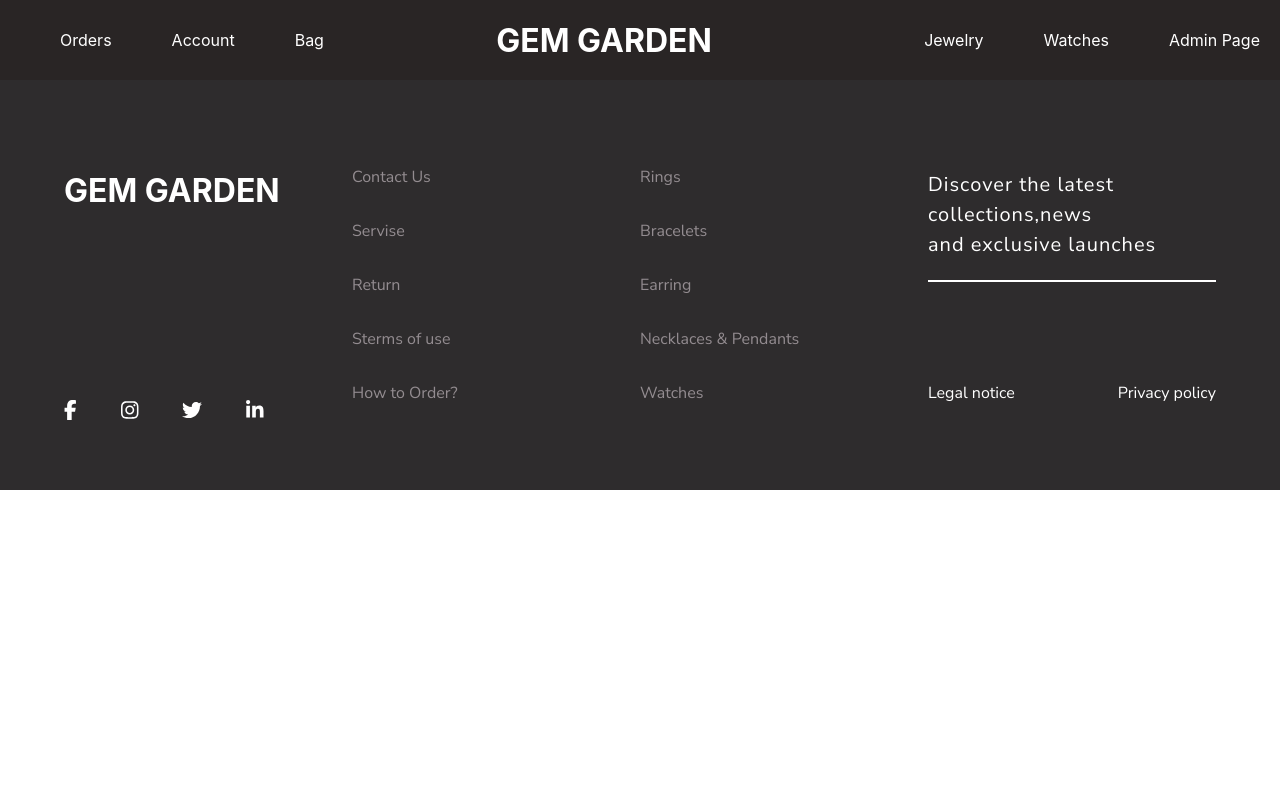
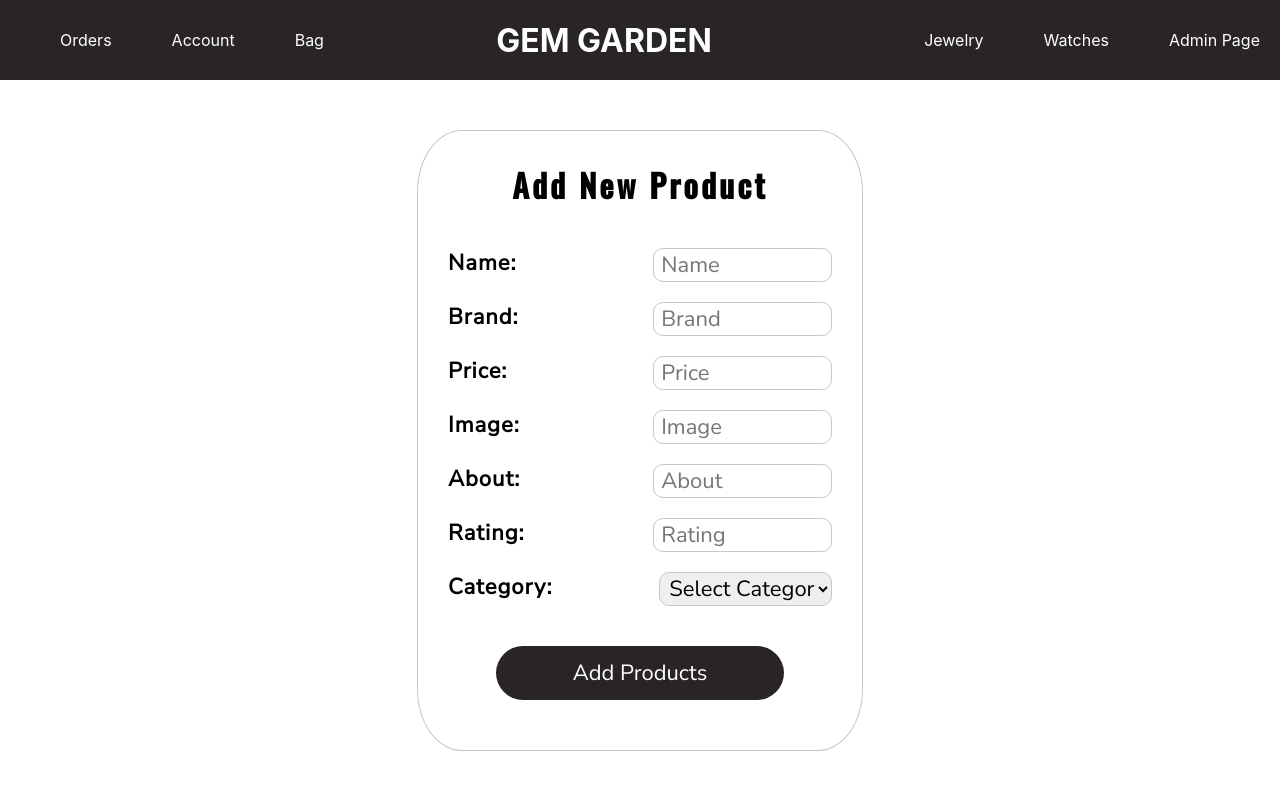
Before and after one commit to patil-sandhya/Gem_Garden, a React (Create React App) app in the folder gem-garden/: page /addProduct in a window 1280 px wide. Shown: the top 800 px of the page. Built offline with nearby package versions, Linux system fonts and the light colour scheme.

Commit message:
adminPage name Changed to addProduct

```diff
--- a/gem-garden/src/Components/AllRoutes.jsx
+++ b/gem-garden/src/Components/AllRoutes.jsx
@@ -12,7 +12,7 @@ import PasswordRecovery from '../Pages/PasswordRecovery'
 import { AdminList } from '../Pages/Admin/Admin'
 import { EditProduct } from '../Pages/EditProduct'
 import AdminLogin from "../Pages/AdminLogin"
-import { AdminPage } from '../Pages/Admin/AdminPage'
+import { AddProduct } from '../Pages/Admin/AddProduct'
 
 
 
@@ -32,7 +32,7 @@ function AllRoutes() {
         <Route path='/admin' element={<AdminList/>}/>
         <Route path='/products/edit/:id' element={<EditProduct/>}/>
         <Route path='/productList/:id' element={<SingleProduct/>}/>
-        <Route path="/add-product" element={<AdminPage/>}/>
+        <Route path="/addProduct" element={<AddProduct/>}/>
         <Route path='/adminlogin' element={<AdminLogin />} />
       </Routes>
     </div>
--- a/gem-garden/src/Pages/Admin/AdminPage.jsx
+++ b/gem-garden/src/Pages/Admin/AddProduct.jsx
@@ -2,6 +2,7 @@ import { useState } from "react";
 import styled from "styled-components";
 import { postProduct } from "../../Redux/Admin/action";
 import { shallowEqual, useDispatch, useSelector } from "react-redux";
+import { useNavigate } from "react-router-dom";
 // import { store } from "../redux/store";
 
 
@@ -16,9 +17,11 @@ const initalState = {
     image: "",
 
 };
-export const AdminPage = () => {
+export const AddProduct = () => {
+
+  const navigate = useNavigate()
   const [productData, setproductData] = useState(initalState);
- const {error,isError}=useSelector((store)=>{
+  const {error,isError}=useSelector((store)=>{
     return{
         error:store.productReducer.error,
         isError:store.productReducer.isError,
@@ -47,6 +50,7 @@ export const AdminPage = () => {
     // console.log(productData)
     dispatch(postProduct(productData))
     setproductData(initalState)
+    navigate('/admin')
   }
 
 
--- a/gem-garden/src/Pages/Admin/ProductCart_Admin.jsx
+++ b/gem-garden/src/Pages/Admin/ProductCart_Admin.jsx
@@ -137,11 +137,6 @@ const DIV = styled.div`
     font-size: 13px;
   }
 
-  /* .edit-link-btn{
-    text-decoration: none;
-
-  } */
-
   #buy-btn {
     background-color: #292525;
     color: white;
--- a/gem-garden/src/Pages/ProductList.jsx
+++ b/gem-garden/src/Pages/ProductList.jsx
@@ -7,6 +7,7 @@ import { Sidebar } from "../Components/Sidebar";
 import { useSearchParams } from "react-router-dom";
 import Loading_Indicator from "../Assets/Loading_Indicator.gif";
 import HeroSection from "../Components/HeroSection";
+
 export const ProductList = () => {
   const [searchParams, setSearchParams] = useSearchParams();
   const dispatch = useDispatch();
--- a/gem-garden/src/Redux/Product/reducer.js
+++ b/gem-garden/src/Redux/Product/reducer.js
@@ -1,4 +1,4 @@
-import { ADMIN_DELETE_REQUEST } from "../Admin/actionTypes";
+import { ADMIN_DELETE_REQUEST, POST_PRODUCT_SUCCESS } from "../Admin/actionTypes";
 import {
     GET_PRODUCT_FAILURE,
     GET_PRODUCT_REQUEST,
@@ -30,11 +30,9 @@ import {
       case GET_PRODUCT_FAILURE:
         return { ...state, isLoading: false, isError: true };
 
-      // case POST_PRODUCT_SUCCESS:
-      //   return { ...state, isLoading: false, products: [...state.products, payload] };
+      case POST_PRODUCT_SUCCESS:
+        return { ...state, isLoading: false, products: [...state.products, payload] };
 
-      // case ADMIN_DELETE_REQUEST:
-      //   return {...state, products.filter((el, id)=>el.id != payload)}
       default:
         return state;
     }
```
